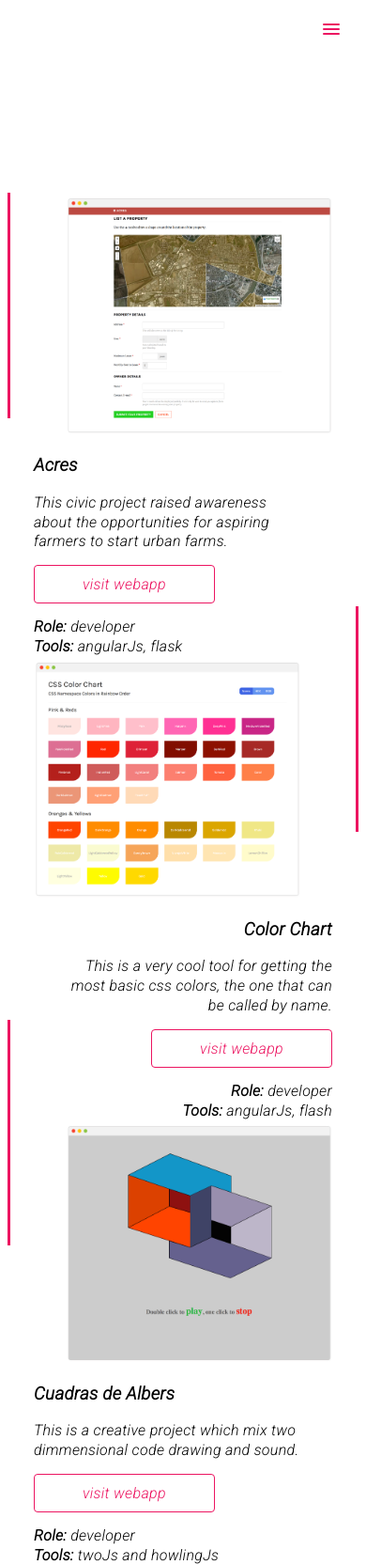
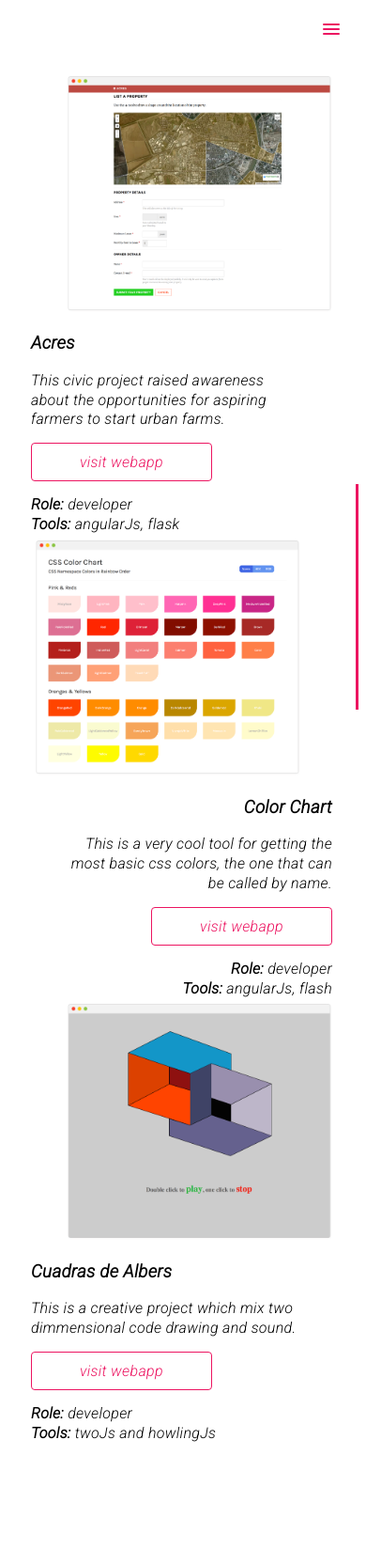
Before and after one commit to inaki/inaki.github.io, a Jekyll site: the page built from projects/index.html, in a window 390 px wide. Shown: the whole page at 94% size. Built offline with Jekyll 4.4.1, drawn with Linux system fonts in a browser that asks for light colours; nearby versions of some CDN libraries; after the commit the page ends 1535 px from its top, so only the background shows below that.

Commit message:
adding styles for projects mobile

```diff
--- a/_layouts/default.html
+++ b/_layouts/default.html
@@ -5,7 +5,7 @@
 	 <ul id="menu" class="nav animated fadeInDown">
 	 	<li><a href="{{ site.baseurl }}">home</a></li>
 		<!-- <li><a href="{{ site.baseurl }}/about">about</a></li> -->
-		<li><a href="{{ site.baseurl }}/projects">projects</a></li>
+		<li><a href="{{ site.baseurl }}projects">projects</a></li>
 		<li><a href="{{ site.baseurl }}resume">resume</a></li>
 		<li><a href="{{ site.baseurl }}contact">contact</a></li>
 	 </ul>
--- a/css/main.css
+++ b/css/main.css
@@ -422,4 +422,12 @@
     margin: 0px auto;
   }
 
+  /*project style code*/
+  .project-line-left {
+    border-left: none;
+  }
+  .project {
+      margin-top: 20px;
+  }
+
 }
```
